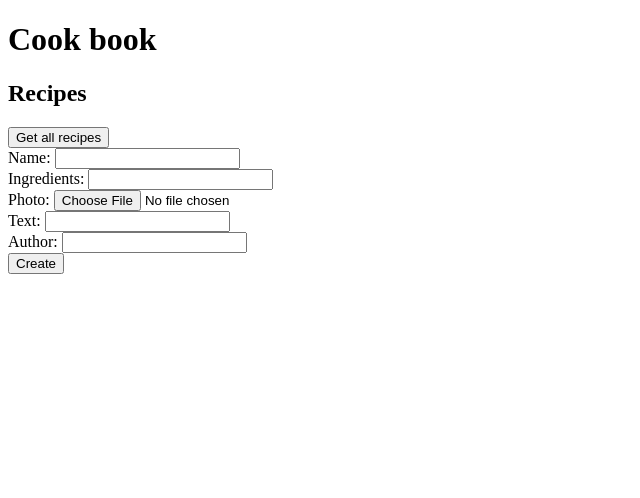
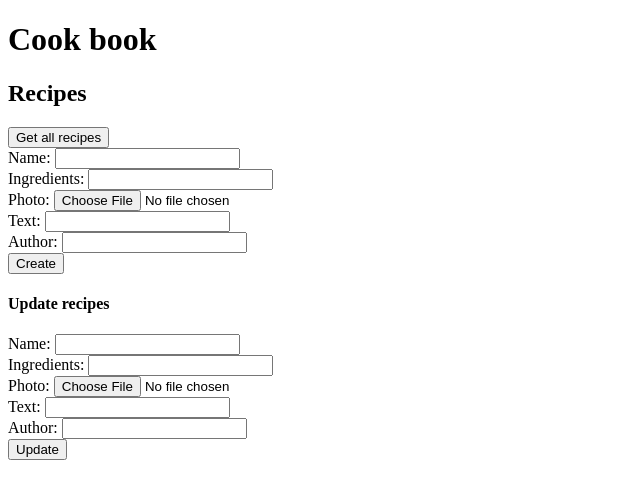
Before and after one commit to NikitaChihranov/CookBookFrontEnd, an Angular app: page / in a window 1280 px wide. Shown: the top 498 px of the page, without its empty margins (0-640 px from the left). Built offline with nearby package versions, Linux system fonts and the light colour scheme.

Commit message:
Fix bugs.

```diff
--- a/src/app/app.component.html
+++ b/src/app/app.component.html
@@ -1,6 +1,7 @@
 <h1>Cook book</h1>
 <h2>Recipes</h2>
 <button (click)="findAll()">Get all recipes</button>
+<br>
 <div *ngIf="recipes!==[]">
   <ul *ngFor="let recipe of recipes">
     <li>Id: {{recipe._id}}</li>
@@ -26,3 +27,17 @@
   <br>
   <button type="submit">Create</button>
 </form>
+<h4>Update recipes</h4>
+<form #updateForm="ngForm" (ngSubmit)="update(updateForm)" enctype="multipart/form-data">
+  Name: <input type="text" name="name" ngModel>
+  <br>
+  Ingredients: <input type="text" name="ingredients" ngModel>
+  <br>
+  Photo: <input type="file" name="photo" (change)="fileUpdateEvent($event)" ngModel>
+  <br>
+  Text: <input type="text" name="text" ngModel>
+  <br>
+  Author: <input type="text" name="author" ngModel>
+  <br>
+  <button type="submit">Update</button>
+</form>
--- a/src/app/app.component.ts
+++ b/src/app/app.component.ts
@@ -26,20 +26,20 @@ export class AppComponent implements OnInit {
   }
   create(form) {
     this.recipeService.create(form.value).subscribe((res) => {
-      this.recipeService.uploadPhoto(this.photosToUpload, res).subscribe();
+      this.recipeService.uploadPhoto(this.photosToUpload, res).subscribe(() => {});
     });
   }
   update(form) {
     this.recipe = {...this.recipe, ...form.value};
     this.recipeService.updateRecipe(this.recipe.name, this.recipe).subscribe((res) => {
-      this.recipeService.updatePhoto(this.photosToUpdate, res).subscribe();
+      this.recipeService.updatePhoto(this.photosToUpdate, res).subscribe(() => {});
     });
   }
   delete(form) {
     this.recipeService.deleteRecipe(form.value).subscribe((res) => this.deletedRecipe = res);
   }
   deleteAllRecipes() {
-    this.recipeService.deleteAllRecipes();
+    this.recipeService.deleteAllRecipes().subscribe(() => {});
   }
   fileUploadEvent(event: any) {
     this.photosToUpload = (<any>event.target).files;
```
